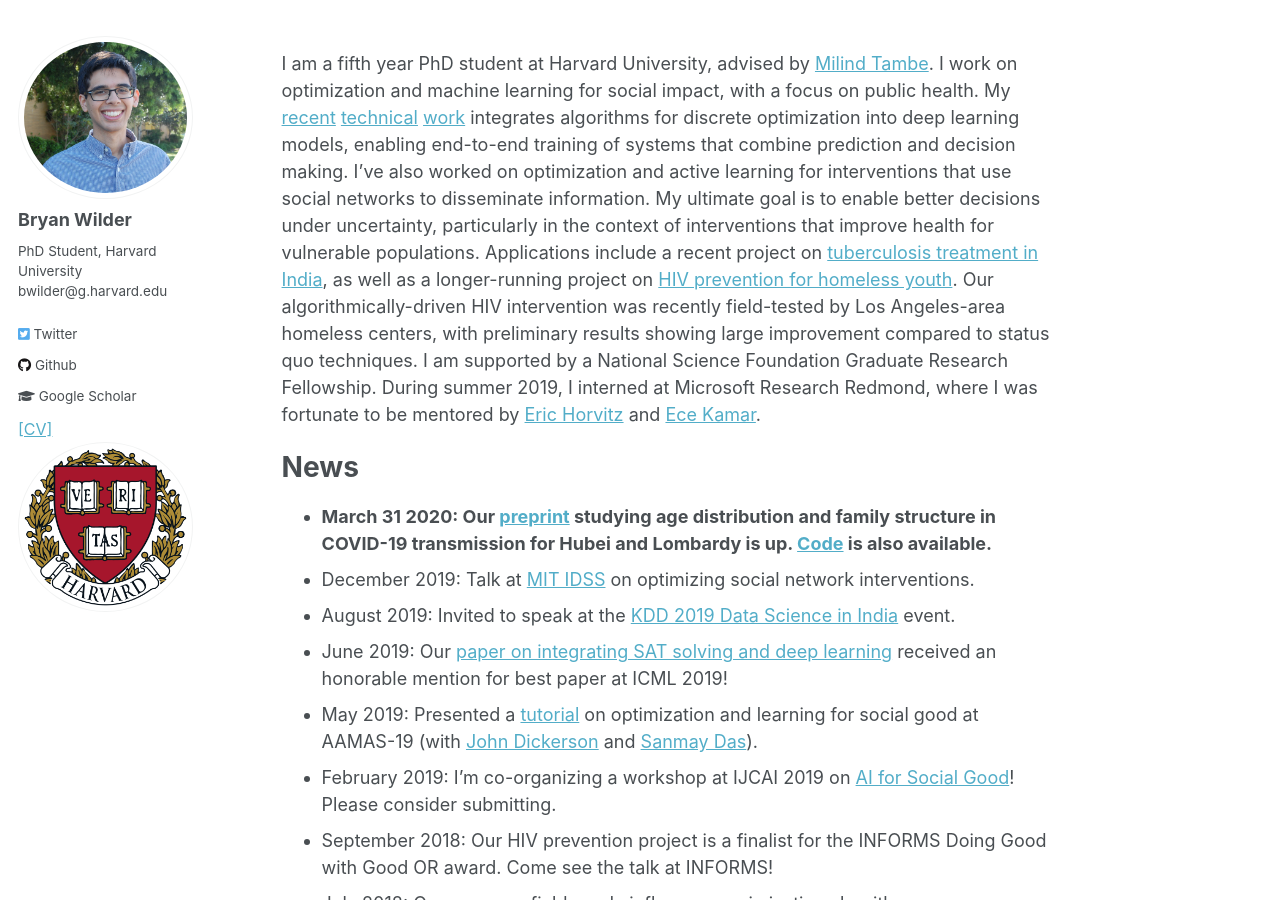
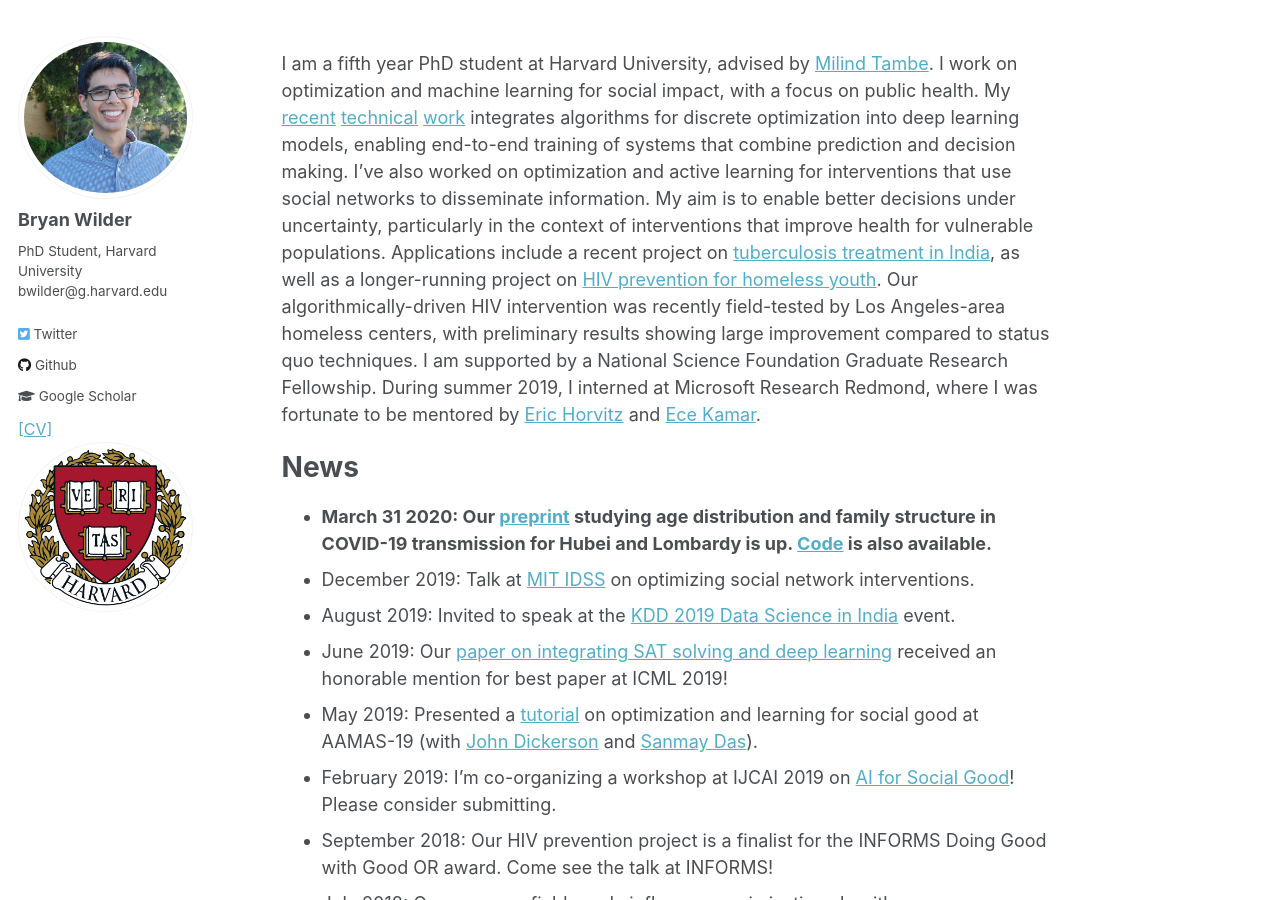
Before and after one commit to bryanwilder/bryanwilder.github.io, a Jekyll site: the page built from _pages/about.md, in a window 1280 px wide and 900 px high. Built offline with Jekyll 4.4.1, drawn with Linux system fonts in a browser that asks for light colours.

Commit message:
Update about.md

```diff
--- a/_pages/about.md
+++ b/_pages/about.md
@@ -7,7 +7,7 @@
   - /about/
   - /about.html
 ---
-I am a fifth year PhD student at Harvard University, advised by [Milind Tambe](https://www.seas.harvard.edu/directory/mtambe). I work on optimization and machine learning for social impact, with a focus on public health. My [recent](https://arxiv.org/abs/1905.13732) [technical](http://proceedings.mlr.press/v97/wang19e/wang19e.pdf) [work](files/aaai_melding.pdf) integrates algorithms for discrete optimization into deep learning models, enabling end-to-end training of systems that combine prediction and decision making. I've also worked on optimization and active learning for interventions that use social networks to disseminate information. My ultimate goal is to enable better decisions under uncertainty, particularly in the context of interventions that improve health for vulnerable populations. Applications include a recent project on [tuberculosis treatment in India](https://arxiv.org/abs/1902.01506), as well as a longer-running project on [HIV prevention for homeless youth](files/aamas_deployment.pdf). Our algorithmically-driven HIV intervention was recently field-tested by Los Angeles-area homeless centers, with preliminary results showing large improvement compared to status quo techniques. I am supported by a National Science Foundation Graduate Research Fellowship. During summer 2019, I interned at Microsoft Research Redmond, where I was fortunate to be mentored by [Eric Horvitz](http://erichorvitz.com/) and [Ece Kamar](https://www.ecekamar.com/).
+I am a fifth year PhD student at Harvard University, advised by [Milind Tambe](https://www.seas.harvard.edu/directory/mtambe). I work on optimization and machine learning for social impact, with a focus on public health. My [recent](https://arxiv.org/abs/1905.13732) [technical](http://proceedings.mlr.press/v97/wang19e/wang19e.pdf) [work](files/aaai_melding.pdf) integrates algorithms for discrete optimization into deep learning models, enabling end-to-end training of systems that combine prediction and decision making. I've also worked on optimization and active learning for interventions that use social networks to disseminate information. My aim is to enable better decisions under uncertainty, particularly in the context of interventions that improve health for vulnerable populations. Applications include a recent project on [tuberculosis treatment in India](https://arxiv.org/abs/1902.01506), as well as a longer-running project on [HIV prevention for homeless youth](files/aamas_deployment.pdf). Our algorithmically-driven HIV intervention was recently field-tested by Los Angeles-area homeless centers, with preliminary results showing large improvement compared to status quo techniques. I am supported by a National Science Foundation Graduate Research Fellowship. During summer 2019, I interned at Microsoft Research Redmond, where I was fortunate to be mentored by [Eric Horvitz](http://erichorvitz.com/) and [Ece Kamar](https://www.ecekamar.com/).
 
 # News
 
```
